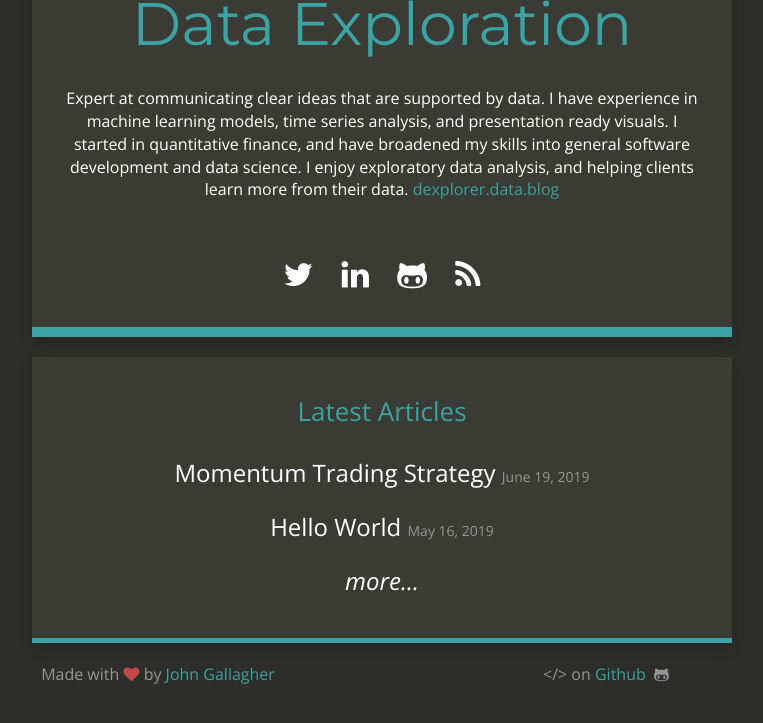
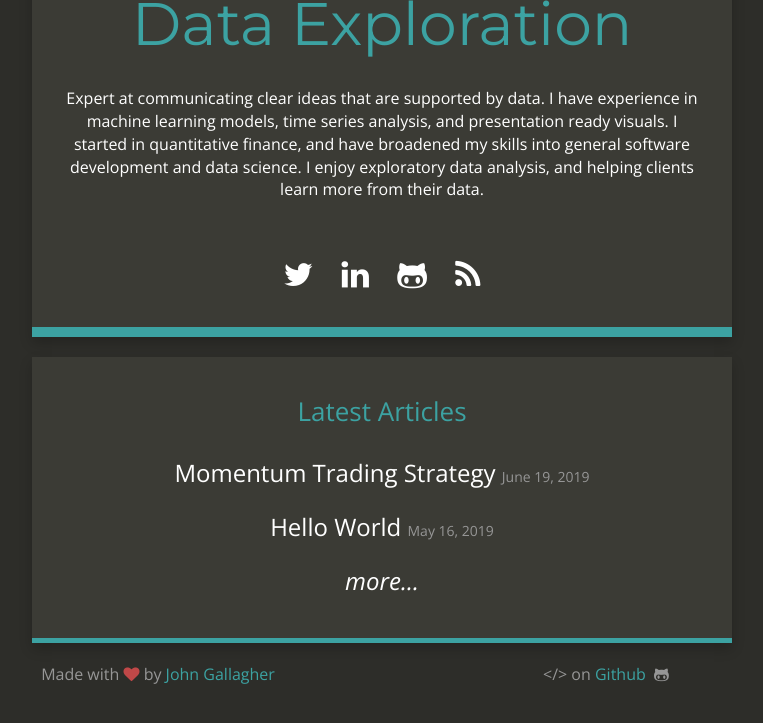
Before and after one commit to jpgallagher1/blog, a Jekyll site: the page built from index.html, in a window 1280 px wide, cut to the strip 174-897 px from the top of the page. Shown: the whole strip, without its empty margins (258-1021 px from the left). Built offline with Jekyll 4.4.1, drawn with Linux system fonts in a browser that asks for light colours; nearby versions of some CDN libraries.

Commit message:
removed old blog link

```diff
--- a/index.html
+++ b/index.html
@@ -17,7 +17,6 @@ make-smaller-titles: true
 
             <div class="author-text">
                 {{ site.title_description }}
-                <a href="http://dexplorer.data.blog">dexplorer.data.blog</a>
             </div>
 
             {% include social_links.html %}
```
